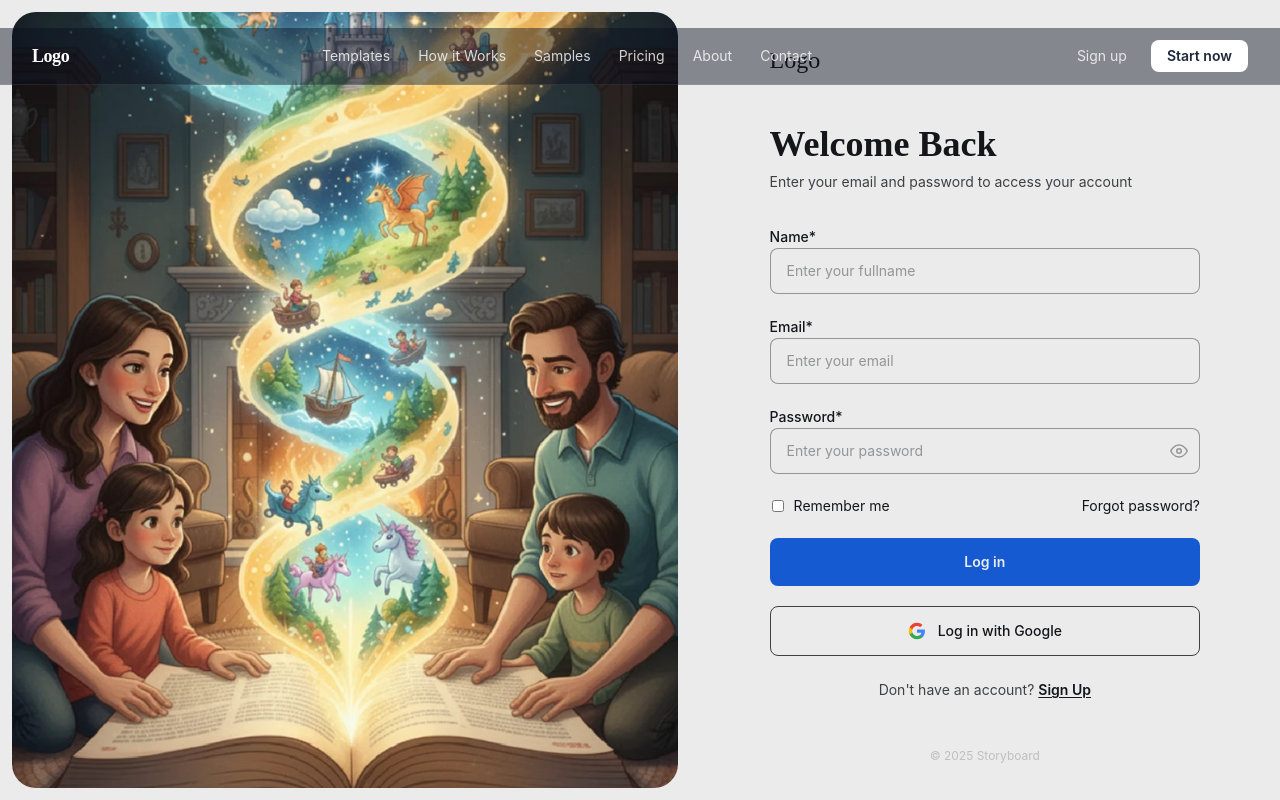
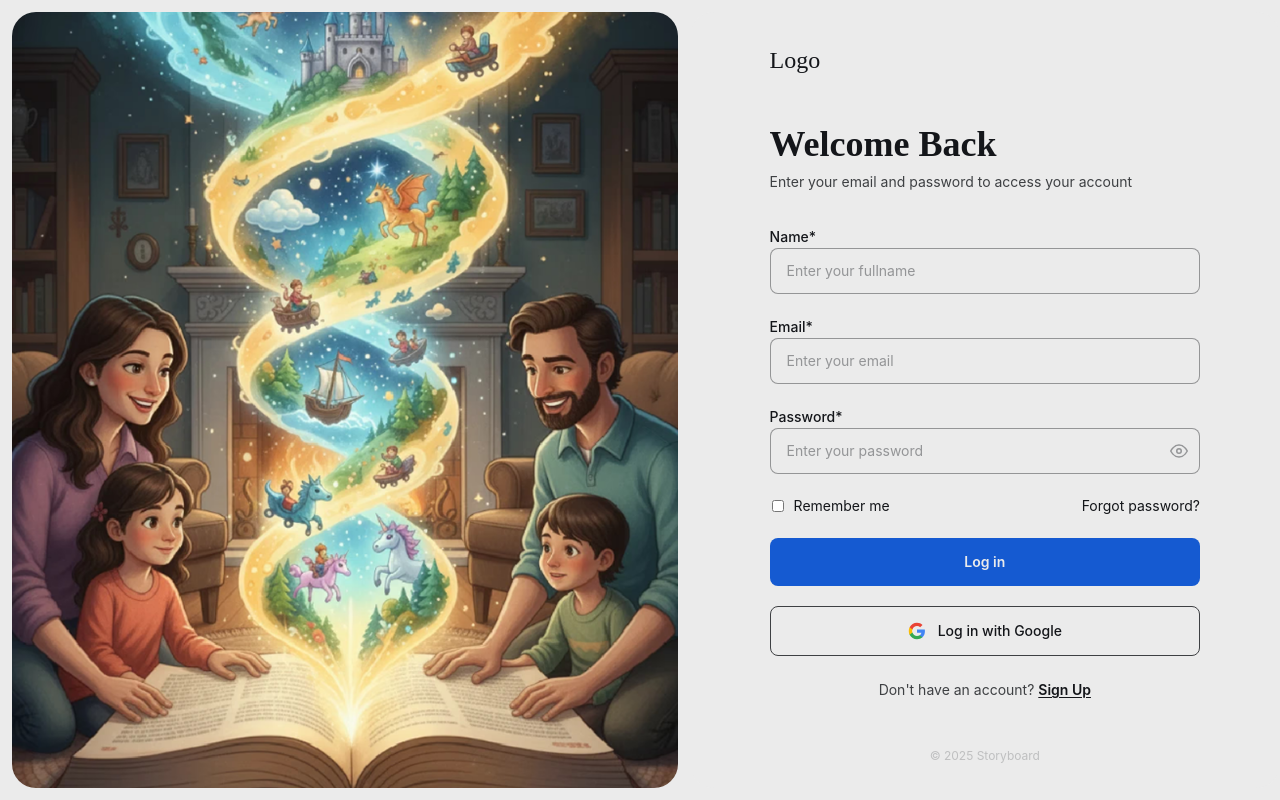
Before and after one commit to Fynova-Technologies/story_book_generator, a React (Vite) app in the folder frontendstorybookgenerator/: page / in a window 1280 px wide. Built offline with nearby package versions, Linux system fonts and the light colour scheme.

Commit message:
refactor: comment out Navbar component in App

```diff
--- a/frontendstorybookgenerator/src/App.tsx
+++ b/frontendstorybookgenerator/src/App.tsx
@@ -1,13 +1,12 @@
 import './App.css'
 import Signup from './pages/Signup'
 import { BrowserRouter } from 'react-router-dom'
-import Navbar from './components/Navbar/Navbar'
 
 function App() {
 
   return (
     <BrowserRouter>
-    <Navbar/>
+    {/* <Navbar/> */}
       <Signup/>
     </BrowserRouter>
 
```
